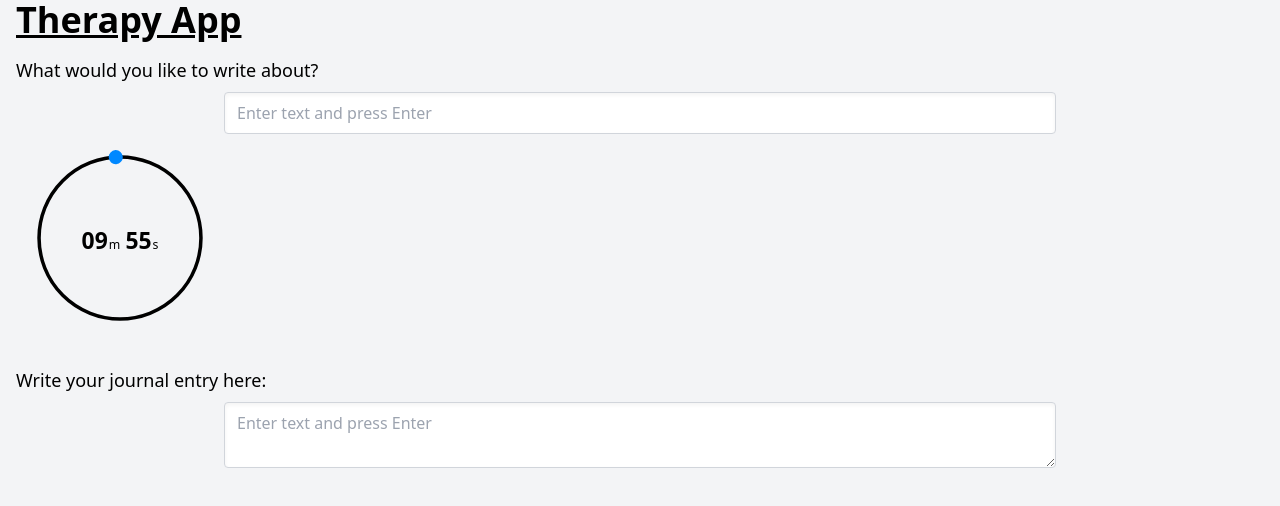
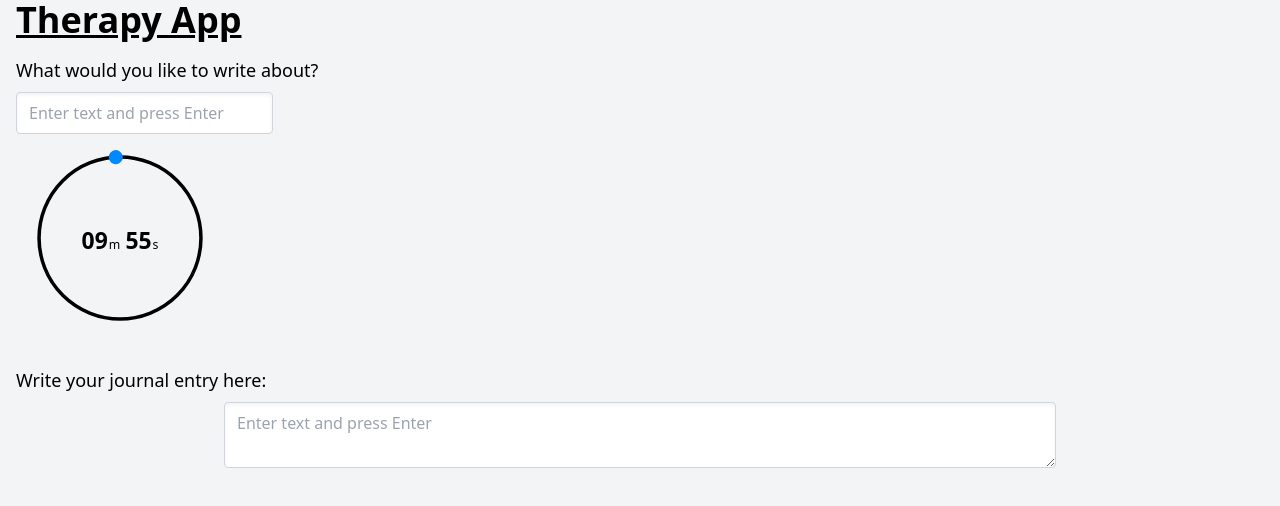
Before and after one commit to Luan-vP/ai_journal, a SvelteKit app in the folder frontend/: page / in a window 1280 px wide. Shown: the top 506 px of the page. Built offline with nearby package versions, Linux system fonts and the light colour scheme.

Commit message:
Fix block alignment in InsightSearch

```diff
--- a/frontend/src/routes/InsightSearch.svelte
+++ b/frontend/src/routes/InsightSearch.svelte
@@ -19,8 +19,11 @@
     }
   </script>
 
-  <div class="flex justify-center">
-    <input class="w-2/3 px-3 py-2 border border-gray-300 rounded shadow-inner" type="text" bind:value={inputText} on:keydown={handleKeydown} placeholder="Enter text and press Enter" />
-    <br/>
-    <p class="mt-2">{writingPrompt}</p>
+  <div class="flex-col justify-center">
+    <div class="w-2/3">
+      <input class="px-3 py-2 border border-gray-300 rounded shadow-inner" type="text" bind:value={inputText} on:keydown={handleKeydown} placeholder="Enter text and press Enter" />
+    </div>
+    <div>
+      <p class="mt-2">{writingPrompt}</p>
+    </div>
   </div>
```
